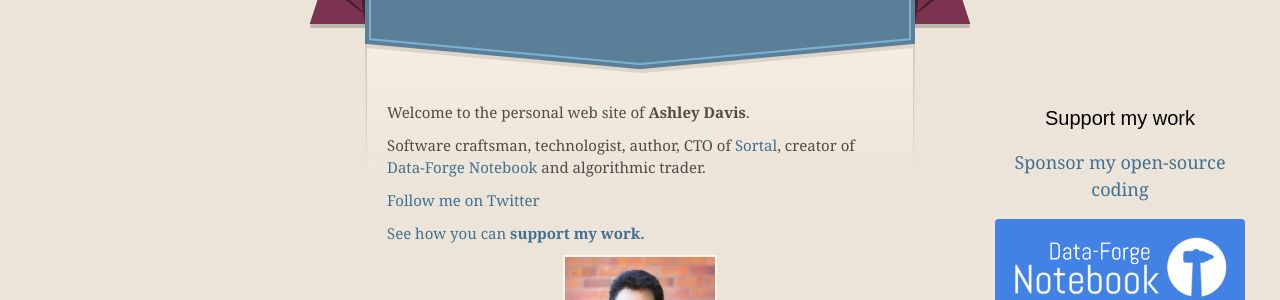
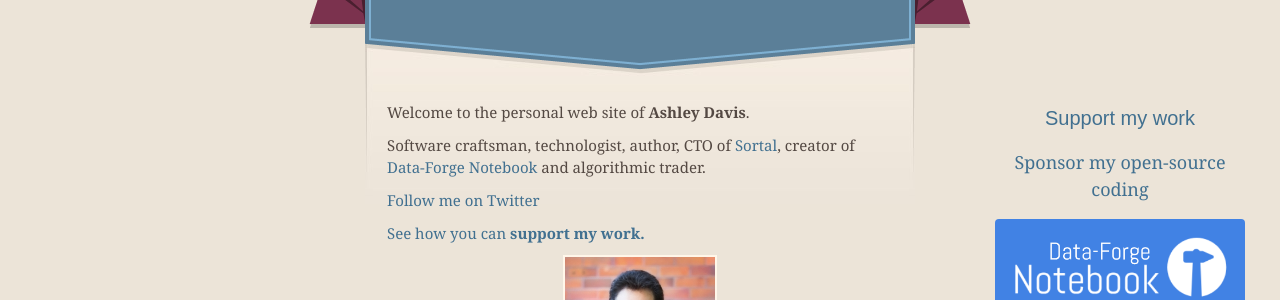
Before and after one commit to ashleydavis/personal-web-page, a Jekyll site: the page built from index.md, in a window 1280 px wide. Shown: the part 163-463 px from the top of the page. Built offline with Jekyll 4.4.1, drawn with Linux system fonts in a browser that asks for light colours.

Commit message:
Updated support link.

```diff
--- a/_layouts/default.html
+++ b/_layouts/default.html
@@ -68,7 +68,7 @@ sp
 
         <div class="ad-box">
             <div class="flex flex-col items-center mt-4">
-              <div class="text-xl dfn-ad text-base text-black text-center">Support my work</div>
+              <div class="text-xl dfn-ad text-base text-black text-center"><a href="#support-my-work">Support my work</a></div>
 
               <div class="text-lg mt-4">
                 <a
```
